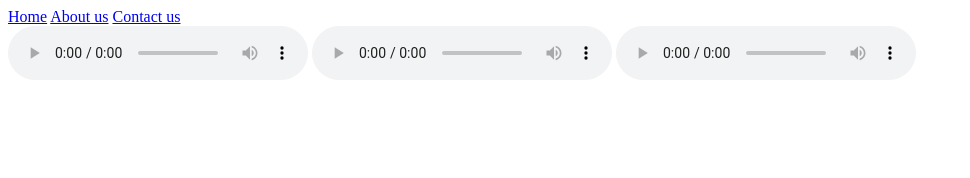
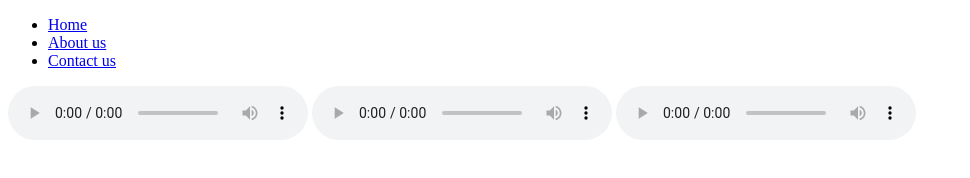
Before and after one commit to acciojob/semantic-navbar-and-audios-UmeshMula, a website: page main.html in a window 1280 px wide. Shown: the whole page, without its empty margins (0-970 px from the left). Drawn offline with Linux system fonts and the light colour scheme.

Commit message:
created a submission

```diff
--- a/main.html
+++ b/main.html
@@ -8,11 +8,13 @@
 
 <body>
 	<!-- the entire body must be written by student -->
-	<a href = "#">Home</a>
-	<a href = "#">About us</a>
-	<a href = "#">Contact us</a>
-
 	<nav>
+		<ul>
+			<li><a href = "#">Home</a></li>
+			<li><a href = "#">About us</a></li>
+			<li><a href = "#">Contact us</a></li>
+		</ul>
+	</nav>
 		<audio controls>
 			<source src = "http://commondatastorage.googleapis.com/codeskulptor-demos/DDR_assets/Kangaroo_MusiQue_-_The_Neverwritten_Role_Playing_Game.mp3" type ="audio/mpeg">
 		</audio>
@@ -22,7 +24,6 @@
 		<audio controls>
 			<source src = "http://codeskulptor-demos.commondatastorage.googleapis.com/pang/paza-moduless.mp3." type ="audio/mpeg">
 		</audio>
-	</nav>
     <script type="text/javascript" src="./script.js">
 </script>
 
```
